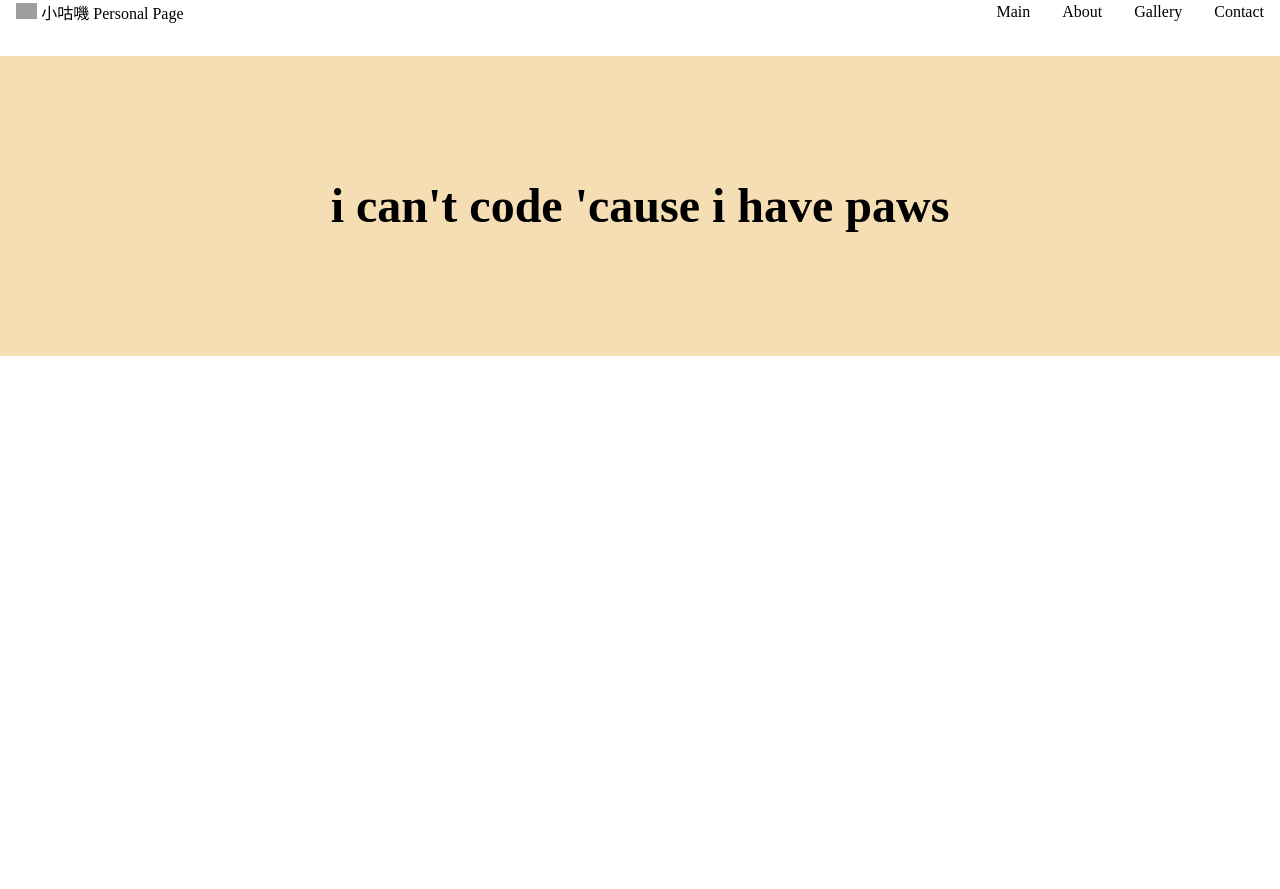
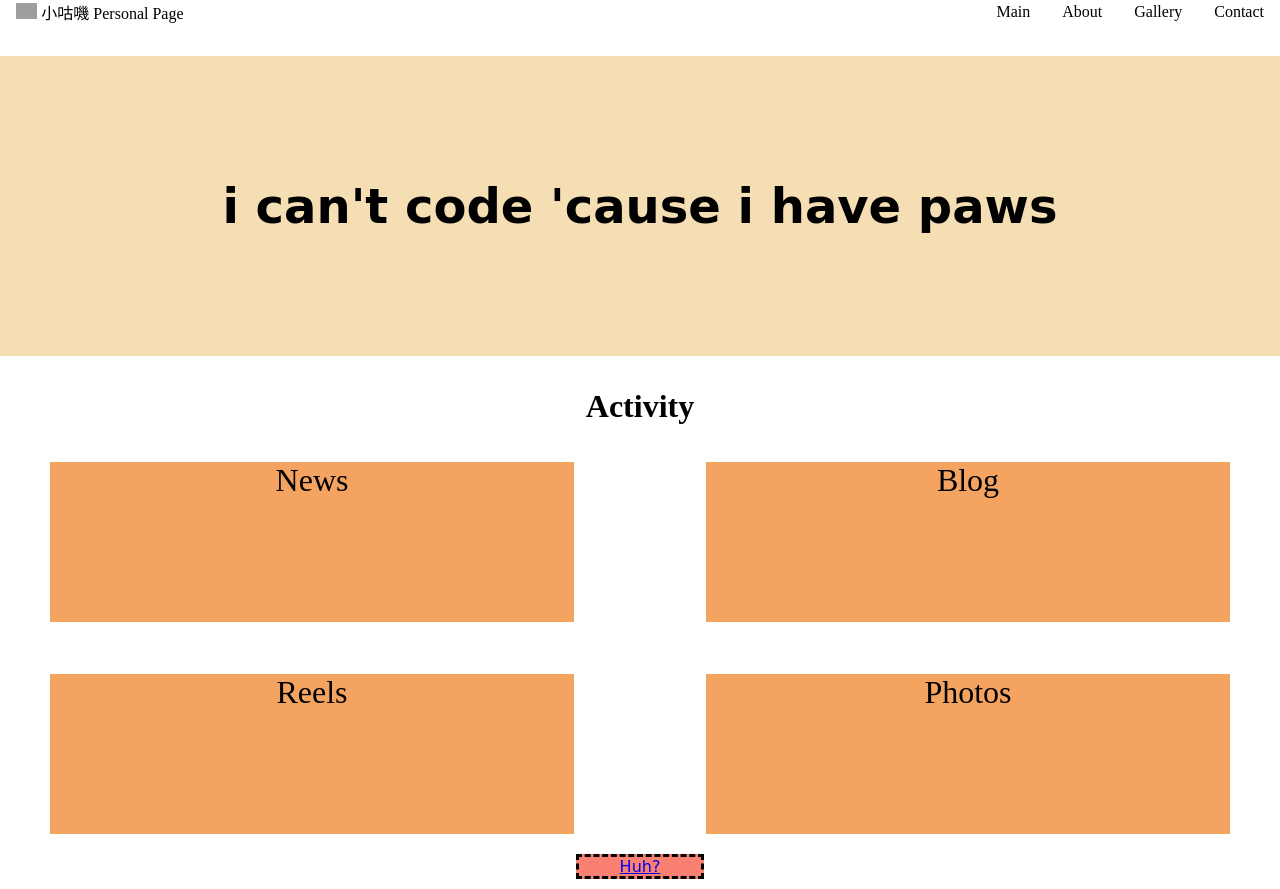
Before and after one commit to yarik89spb/remote-assignments, a web app: file Week-1/Assignment-2/index.html in a window 1280 px wide. Before the commit the page ends 356 px from the top, so only its background shows below. Run offline with its HTML, style and script files only (its server is not run), Linux system fonts and the light colour scheme; grey boxes are pictures that could not be loaded.

Commit message:
Added section and the grid below, plus the button

```diff
--- a/Week-1/Assignment-2/css/style.css
+++ b/Week-1/Assignment-2/css/style.css
@@ -36,6 +36,7 @@ nav ul li{
 #greeting{
     width: 100%;
     font-size: 3em;
+    font-family: 'Lucida Handwriting', cursive;
     text-align: center;
     line-height: 300px;
     background-color: wheat;
@@ -43,7 +44,37 @@ nav ul li{
 
 /* Main section */
 
+main h2{
+    text-align: center;
+    font-size: 2em;
+}
 
 .content-grid {
-    display: none;
+    display: flex;
+    flex-wrap: wrap;
+    align-items: center;
+    justify-content: space-between;
+    gap: 1em;
+    font-size: 2em;
 }
+
+.content-grid p{
+    flex: 1 1 calc(40% - 5px);
+    width: 450px;
+    height: 5em;
+    margin: 10px 50px;
+    background-color: SandyBrown;
+    text-align: center;
+    vertical-align: top;
+}
+
+#go {
+    display: flex;
+    justify-content: space-around;
+    text-align: center;
+    width: auto;
+    margin: 10px 45%;
+    background-color: salmon;
+    border-style: dashed;
+    font-family: 'Lucida Handwriting', cursive;
+}
--- a/Week-1/Assignment-2/index.html
+++ b/Week-1/Assignment-2/index.html
@@ -32,13 +32,16 @@
         </header>
 
         <main>
+            <h2> Activity </h2>
             <section class="content-grid">
-                <h2> Activity </h2>
                 <p>News</p>
                 <p>Blog</p>
                 <p>Reels</p>
-                <p>Potos</p>
+                <p>Photos</p>
             </section>
+            <p id="go">
+                <a href="https://www.nyan.cat/#">Huh?</a>
+            </p>
         </main>
 
         <aside>
```
